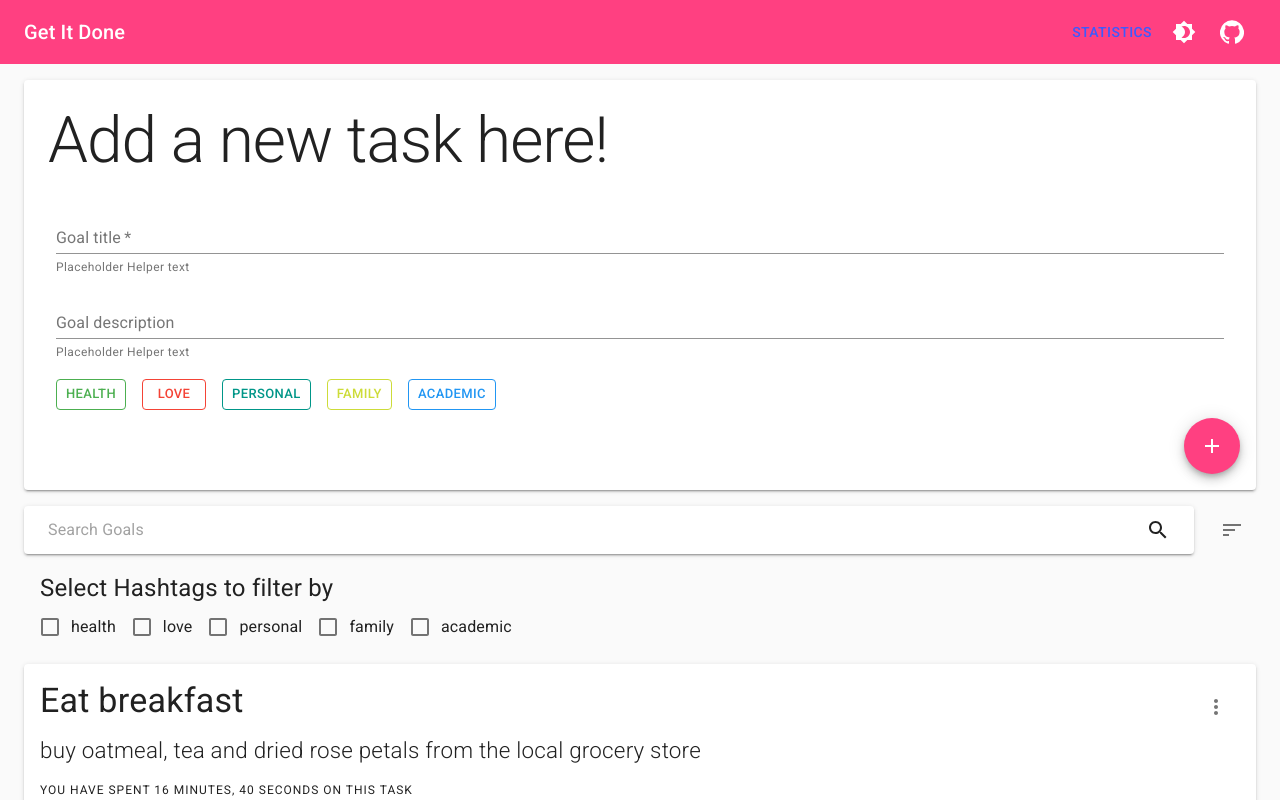
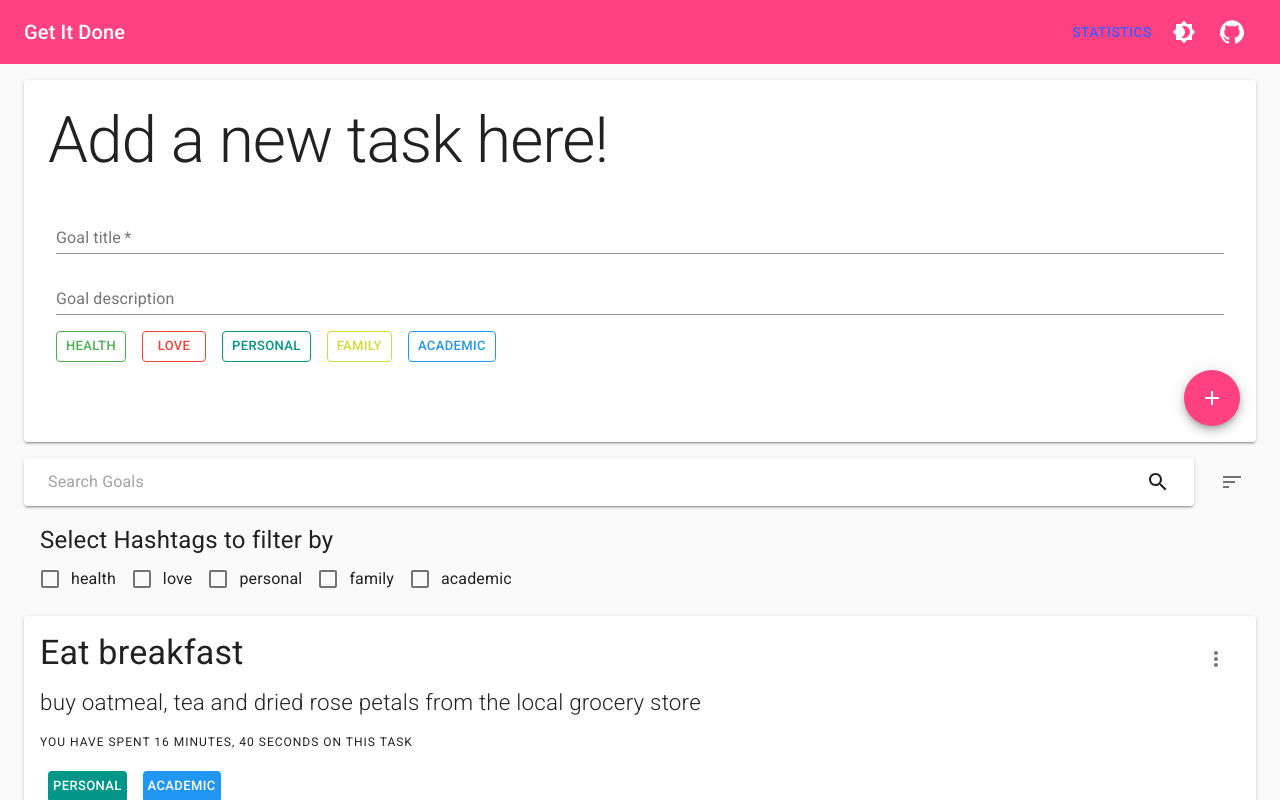
Before and after one commit to BhavyaCodes/get-it-done, a React (Create React App) app: page / in a window 1280 px wide. Shown: the top 800 px of the page. Built offline with nearby package versions, Linux system fonts and the light colour scheme.

Commit message:
remove placeholder helper text

```diff
--- a/src/components/Goal.jsx
+++ b/src/components/Goal.jsx
@@ -127,7 +127,6 @@ function EditGoal({ goal, setGoals, globalHashTags, setEditing }) {
             id="asdf9wje9r"
             label="Goal title"
             style={{ margin: 8 }}
-            helperText="Placeholder Helper text"
             fullWidth
             margin="dense"
             value={name}
@@ -142,7 +141,6 @@ function EditGoal({ goal, setGoals, globalHashTags, setEditing }) {
             id="standard-fuadasdll-width-2"
             label="Goal description"
             style={{ margin: 8 }}
-            helperText="Placeholder Helper text"
             fullWidth
             margin="dense"
             value={desc}
--- a/src/components/NewGoalForm.jsx
+++ b/src/components/NewGoalForm.jsx
@@ -81,7 +81,6 @@ function NewGoalForm({ setGoals, globalHashTags }) {
             id="standard-full-width"
             label="Goal title"
             style={{ margin: 8 }}
-            helperText="Placeholder Helper text"
             fullWidth
             margin="dense"
             value={name}
@@ -92,7 +91,6 @@ function NewGoalForm({ setGoals, globalHashTags }) {
             id="standard-full-width-2"
             label="Goal description"
             style={{ margin: 8 }}
-            helperText="Placeholder Helper text"
             fullWidth
             margin="dense"
             value={desc}
```
